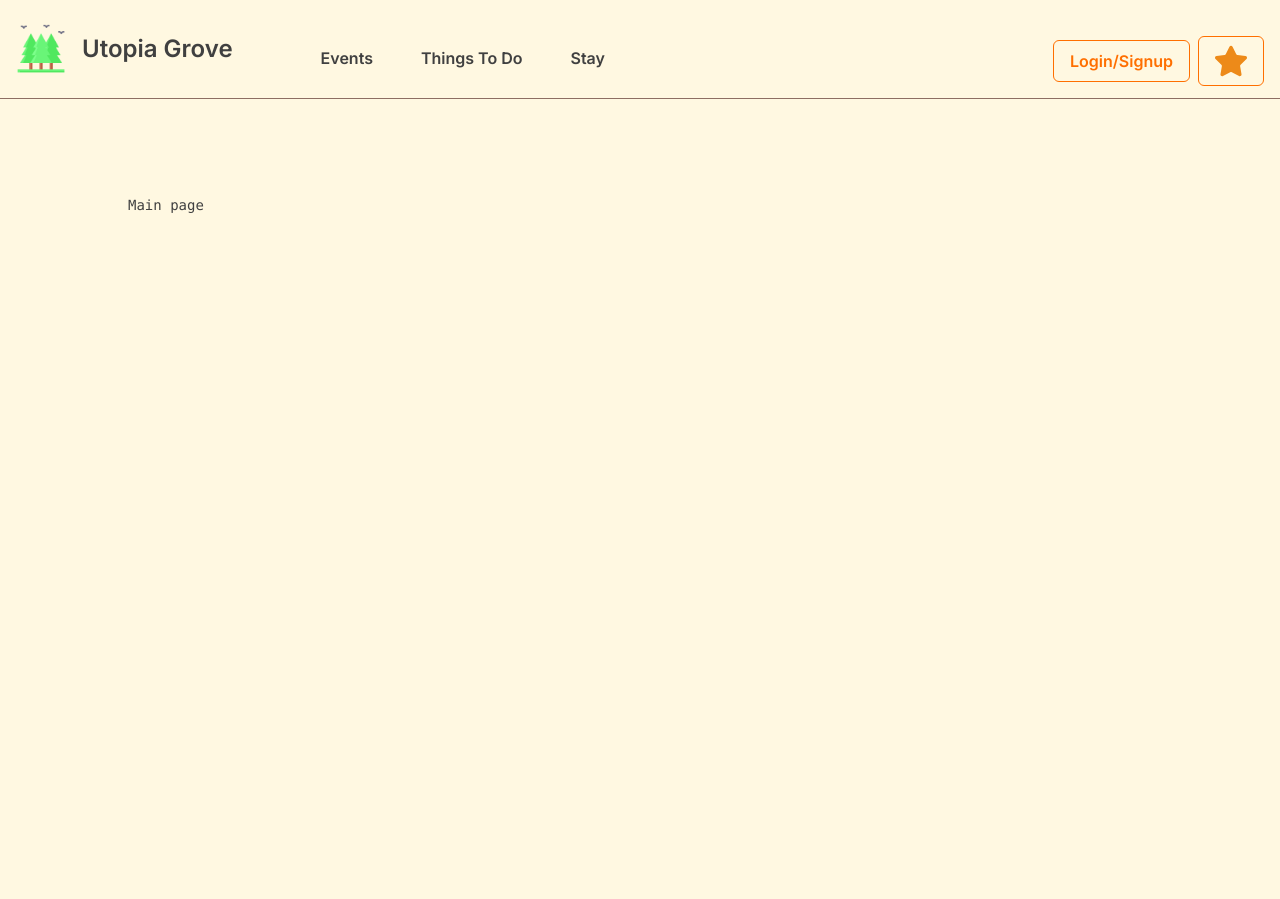
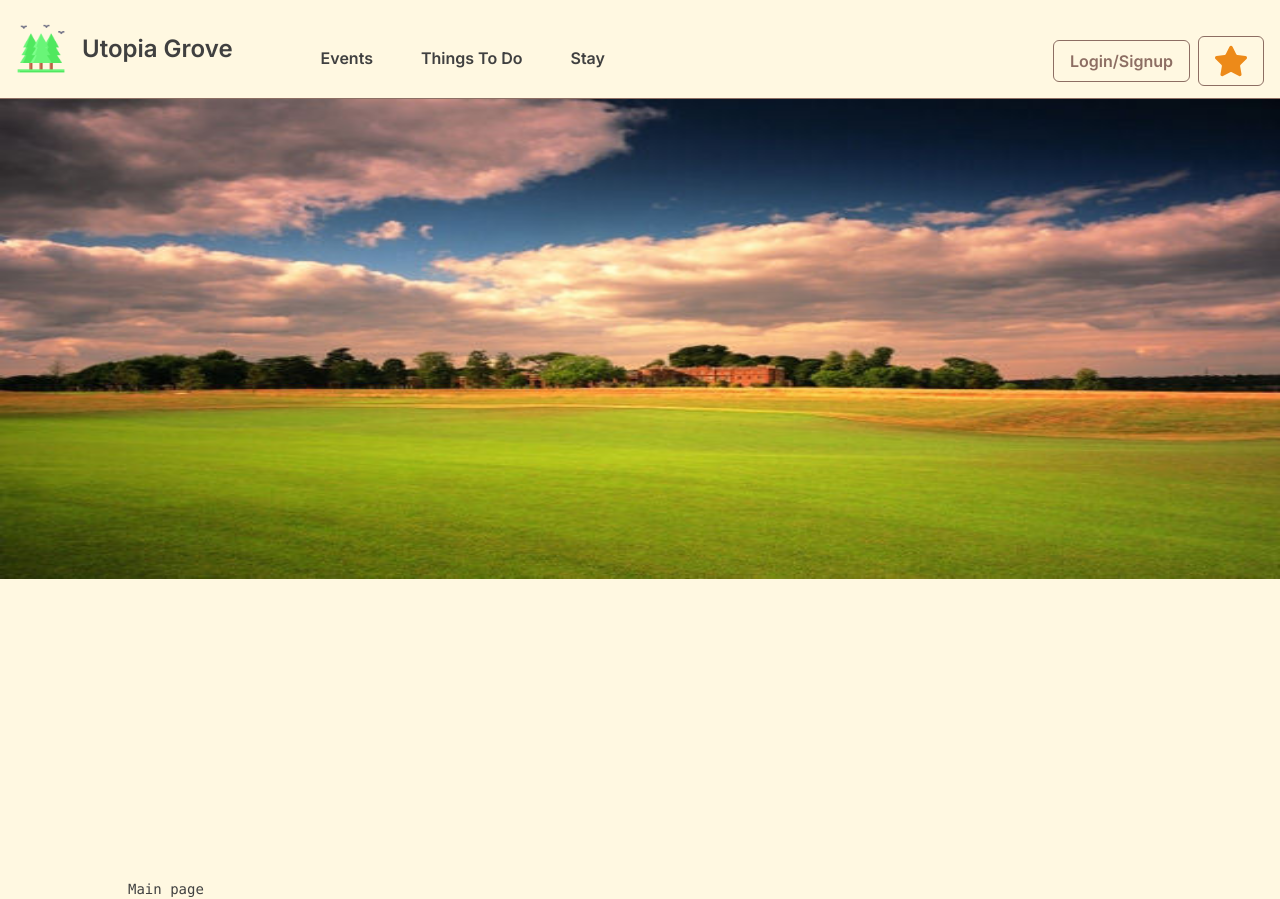
Before and after one commit to tannaz97shr/utopia-grove, a Next.js app: page / in a window 1280 px wide. Built offline with nearby package versions, Linux system fonts and the light colour scheme.

Commit message:
feat: create main banner

```diff
--- a/src/app/page.tsx
+++ b/src/app/page.tsx
@@ -1,6 +1,9 @@
+import MainBanner from "@/components/MainPageBanner";
+
 export default function Home() {
   return (
-    <main className="flex min-h-screen flex-col items-center justify-between p-24">
+    <main className="flex min-h-screen flex-col items-center justify-between">
+      <MainBanner />
       <div className="z-10 max-w-5xl w-full items-center justify-between font-mono text-sm lg:flex">
         Main page
       </div>
--- /dev/null
+++ b/src/components/MainPageBanner/index.tsx
@@ -0,0 +1,12 @@
+import Image from "next/image";
+
+export default function MainBanner() {
+  return (
+    <div className="w-full aspect-video xl:aspect-[8/3] relative">
+      <Image alt="Grove" src="/assets/grove.jpg" fill className="absolute" />
+      <div className="relavtive z-10 text-3xl xl:text-5xl font-semibold text-bg-primary top-10 lg:top-20 left-10 w-72">
+        The Utopia Grove Surf Club
+      </div>
+    </div>
+  );
+}
--- a/src/components/UI/Button/index.tsx
+++ b/src/components/UI/Button/index.tsx
@@ -18,7 +18,7 @@ export default function Button({
       className={`px-4 py-2 h-fit rounded-md ${
         variant !== "secondary"
           ? "border border-border-brown bg-custom-orange"
-          : "border border-custom-orange text-custom-orange font-semibold"
+          : "border border-border-brown text-border-brown font-semibold"
       } ${className}`}
       onClick={onClick}
     >
```
Also changed, not shown: public/assets/grove.jpg (added).
